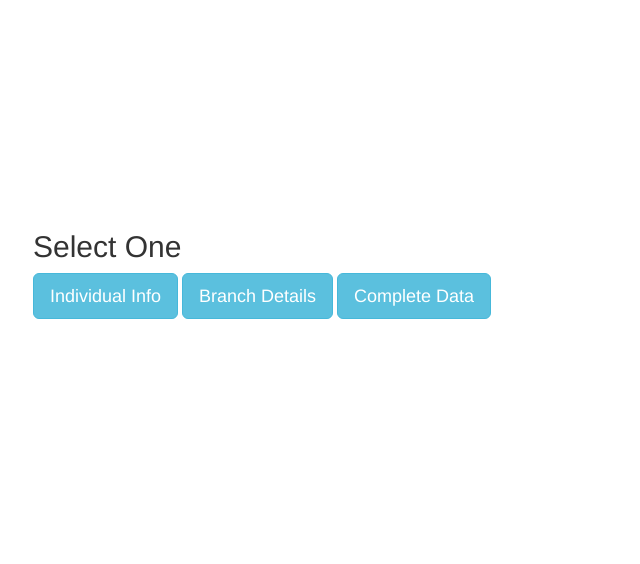
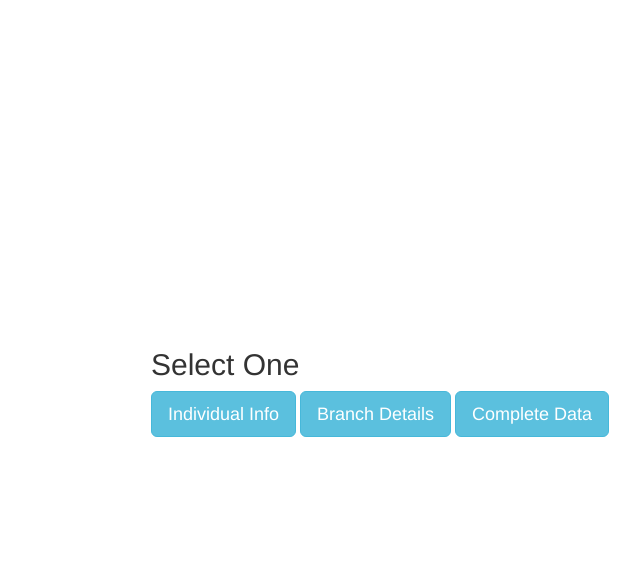
Before and after one commit to Divyaakula28/results, a Django app: page /hii/ in a window 1280 px wide; the page is wider, and only the part inside the window is pictured. Shown: the top 564 px of that part, without its empty margins (406-1046 px from the left). Run offline with Django 3.2, Linux system fonts and the light colour scheme; parts of the project's set-up code (start-up, migrations or seed data) failed here and were passed over; some libraries are stand-ins or nearby versions.

Commit message:
Update common.html

```diff
--- a/twotwo/templates/common.html
+++ b/twotwo/templates/common.html
@@ -8,6 +8,8 @@
   <link rel="stylesheet" href="https://maxcdn.bootstrapcdn.com/bootstrap/3.4.1/css/bootstrap.min.css">
   <script src="https://ajax.googleapis.com/ajax/libs/jquery/3.5.1/jquery.min.js"></script>
   <script src="https://maxcdn.bootstrapcdn.com/bootstrap/3.4.1/js/bootstrap.min.js"></script>
+  <link href="StyleSheet.css" rel="stylesheet" type="text/css" media="only screen" />
+  <link href="MobileStyleSheet.css" rel="stylesheet" type="text/css" media="only screen and (max-device-width: 480px) , only screen and (-webkit-min-device-pixel-ratio: 2) , screen and (-webkit-device-pixel-ratio:1.5)" />
 </head>
 <body>
 <div class=hello>
@@ -24,7 +26,7 @@
   margin: auto;
 
   width: 40%;
-  padding: 10px;
+  padding: 10%;
   position: relative;
   left :30px;
   top:200px;
```
